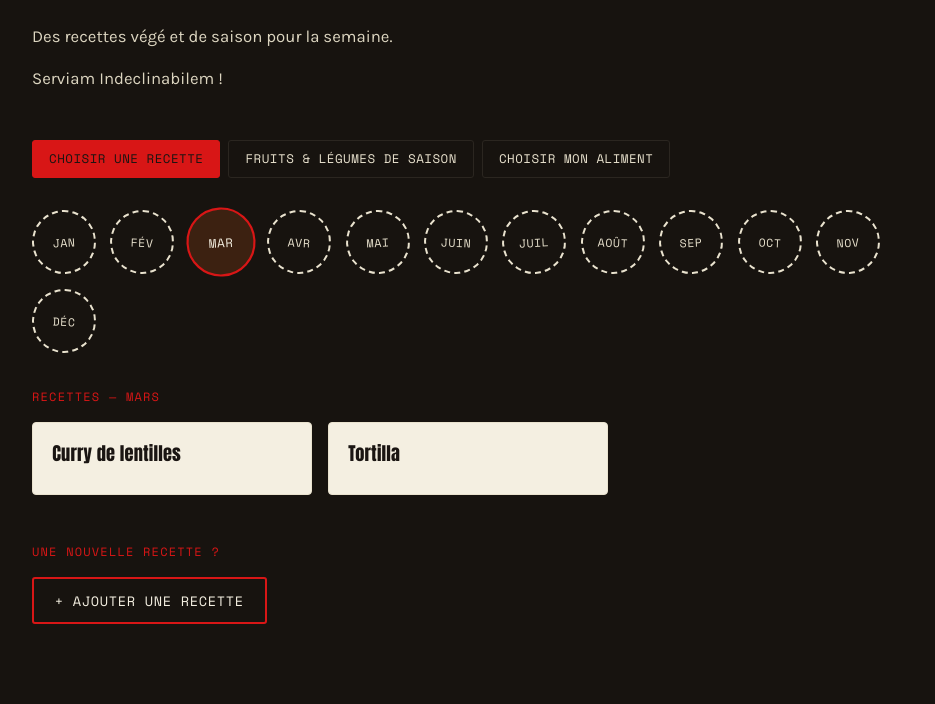
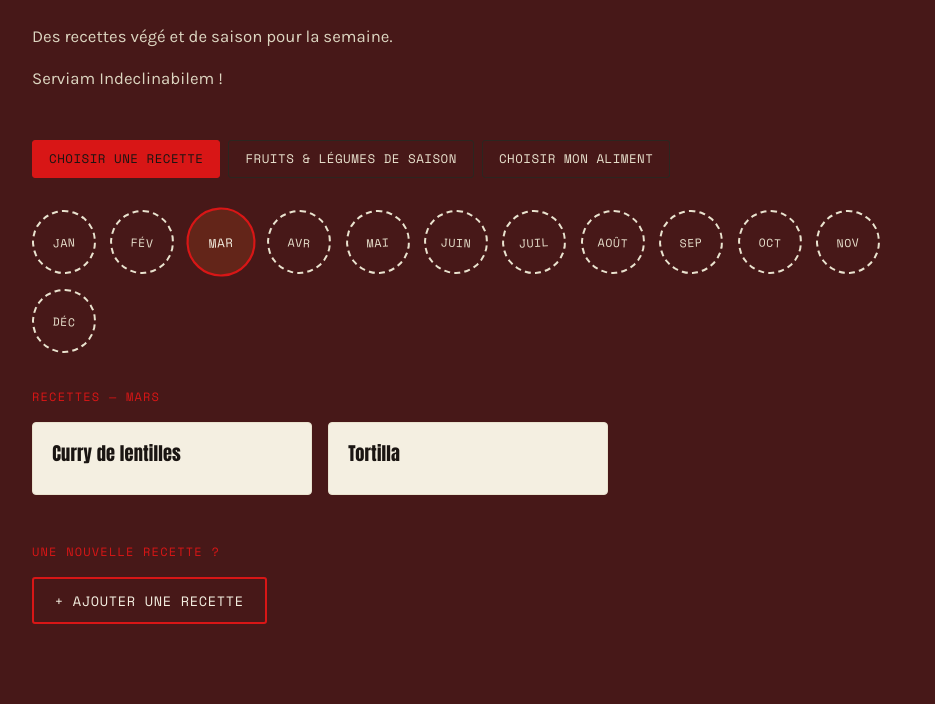
Before and after one commit to bouffe-kfet/kom_bouffe, a plain HTML site: page index.html in a window 1280 px wide. Shown: the part 134-838 px from the top of the page, without its empty margins (172-1107 px from the left). Drawn offline with nearby package versions, Linux system fonts and the light colour scheme.

Commit message:
Update index.html

```diff
--- a/index.html
+++ b/index.html
@@ -8,7 +8,7 @@
 <link href="https://fonts.googleapis.com/css2?family=Anton&family=Karla:wght@400;500;700&family=Space+Mono:wght@400;700&display=swap" rel="stylesheet">
 <style>
   :root{
-    --ink: #17130F;
+    --ink: #471818;
     --ink-light: #2B2620;
     --paper: #F4EFE1;
     --paper-dim: #E9E2CE;
```
